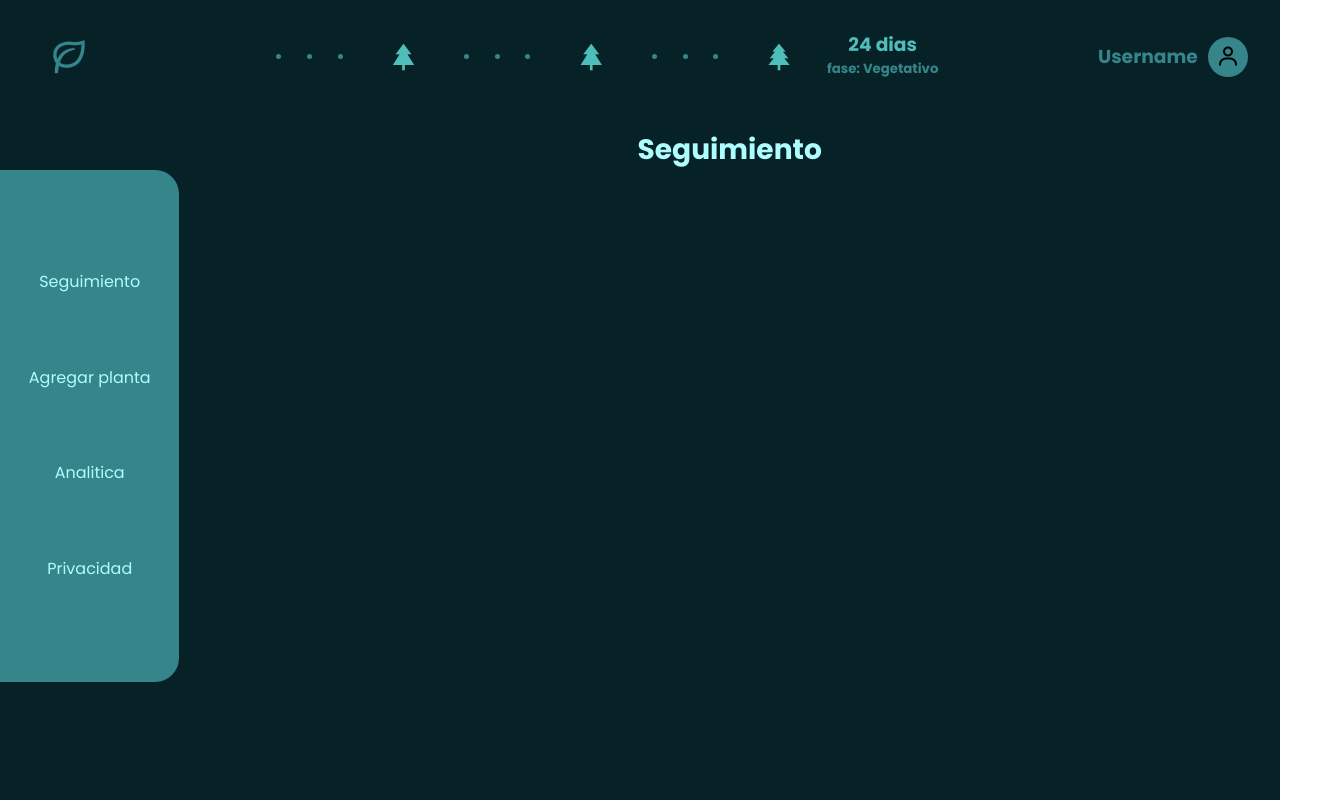
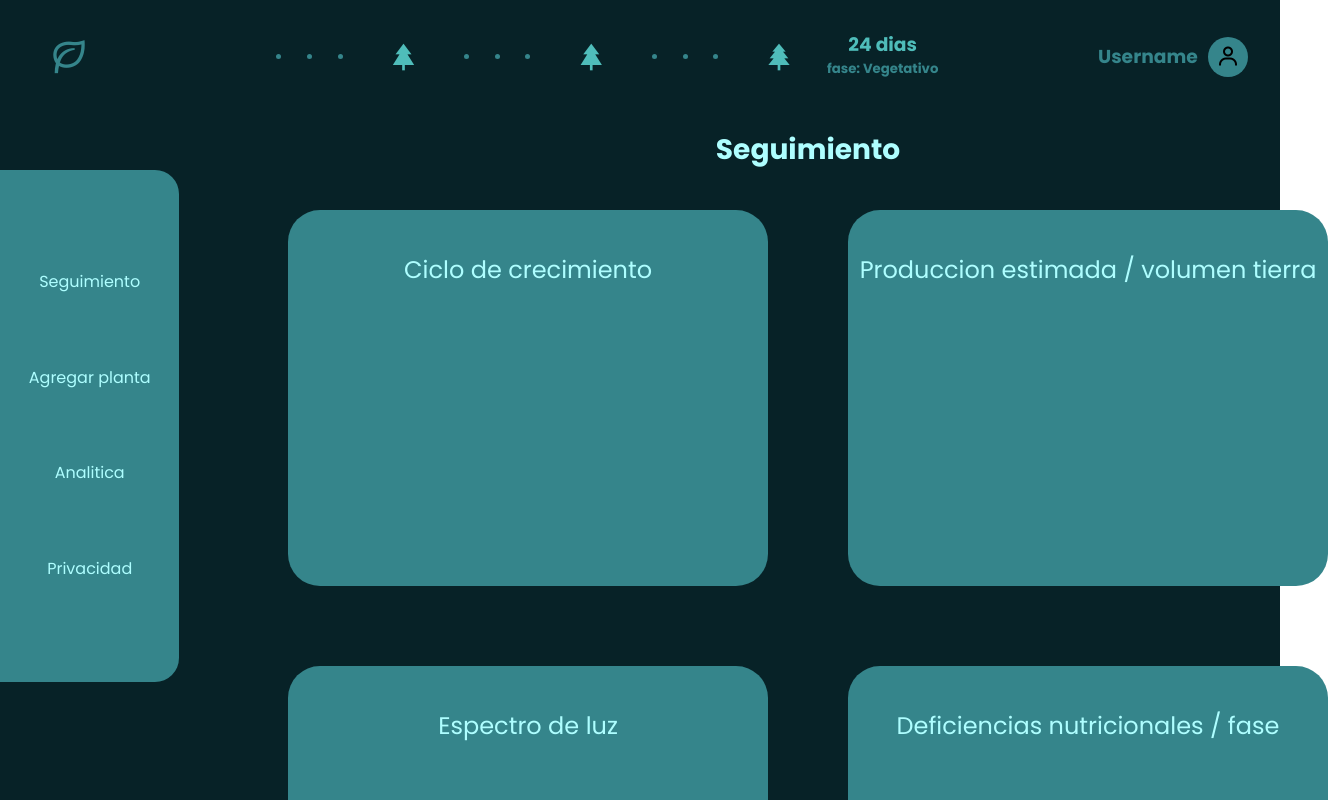
Before and after one commit to stivenm16/wikiseed, a React (Vite) app: page /private/Dashboard in a window 1280 px wide. Shown: the top 800 px of the page, 1328 px wide, since content can reach past the window. Built offline with nearby package versions, Linux system fonts and the light colour scheme; sample sign-in values are in the browser's storage.

Commit message:
dashboard content layout

```diff
--- a/src/components/DashboardContent/DashboardContent.scss
+++ b/src/components/DashboardContent/DashboardContent.scss
@@ -3,4 +3,23 @@
   font-size: var(--h2-font-size);
   justify-content: center;
   margin: 3rem auto;
+  text-align: center;
+  margin-left: 18rem;
+
+  #graphs {
+    display: grid;
+    margin-top: 3rem;
+    grid-template-columns: 1fr 1fr;
+    gap: 5rem;
+    align-self: center;
+    overflow: hidden;
+
+    .graph {
+      height: 47vh;
+      width: 480px;
+      background-color: var(--text-color);
+      border-radius: 2rem;
+      padding-top: 3rem;
+    }
+  }
 }
--- a/src/components/DashboardContent/DashboardContent.tsx
+++ b/src/components/DashboardContent/DashboardContent.tsx
@@ -6,6 +6,20 @@ function DashboardContent({ title }: Props) {
   return (
     <div id="Dashboard-content">
       <h3>{title}</h3>
+      <div id="graphs">
+        <div className="graph">
+          <label htmlFor="">Ciclo de crecimiento</label>
+        </div>
+        <div className="graph">
+          <label htmlFor="">Produccion estimada / volumen tierra</label>
+        </div>
+        <div className="graph">
+          <label htmlFor="">Espectro de luz</label>
+        </div>
+        <div className="graph">
+          <label htmlFor="">Deficiencias nutricionales / fase</label>
+        </div>
+      </div>
     </div>
   );
 }
--- a/src/components/SideBar/SideBar.scss
+++ b/src/components/SideBar/SideBar.scss
@@ -1,6 +1,8 @@
 #side-bar {
   color: var(--title-color);
   height: 80vh;
+  position: fixed;
+
   & ul {
     margin-top: 5rem;
     display: flex;
```
